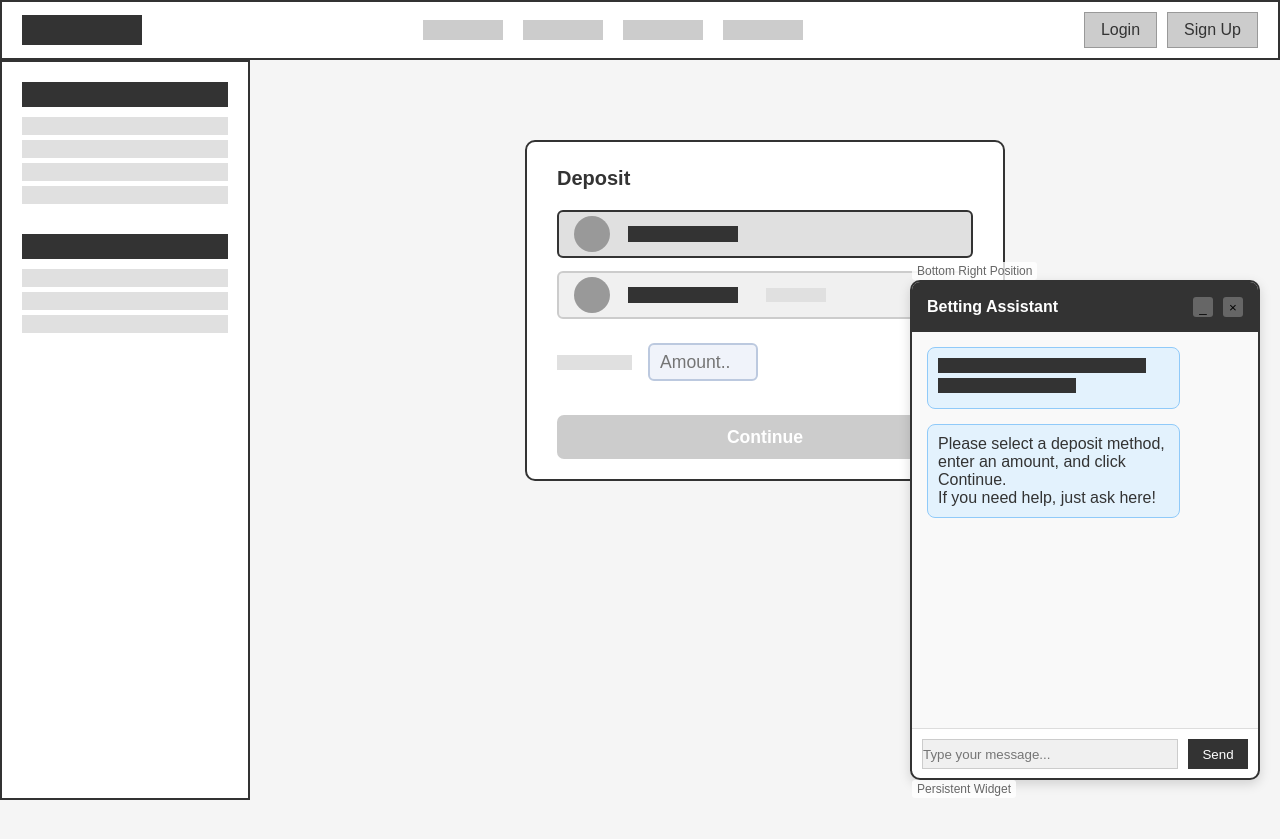
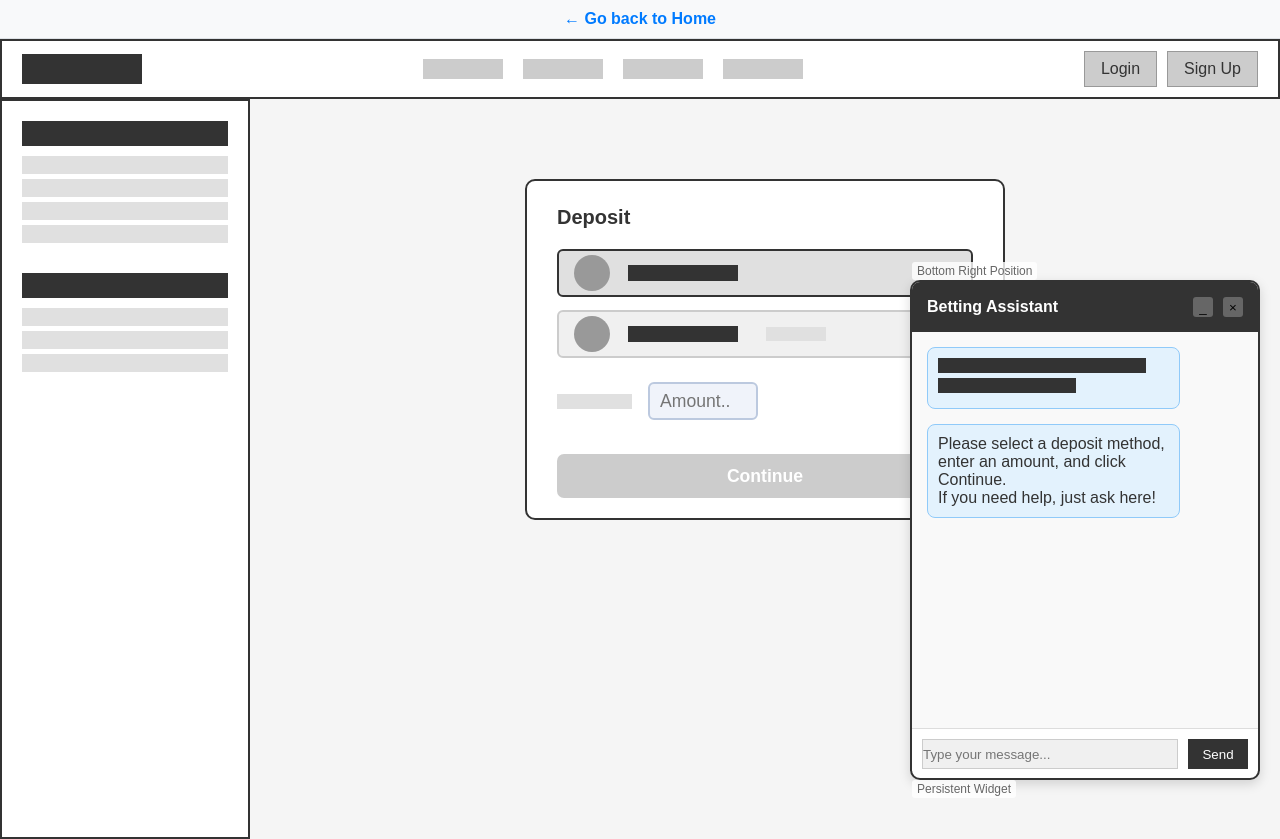
Before and after one commit to hsyntyhakis/hsyntyhakis.github.io, a plain HTML site: page betting-agent/5-deposit.html in a window 1280 px wide. Before the commit the page ends 800 px from the top, so only its background shows below. Drawn offline with Linux system fonts and the light colour scheme.

Commit message:
various updates

```diff
--- a/betting-agent/5-deposit.html
+++ b/betting-agent/5-deposit.html
@@ -68,7 +68,14 @@
         .chat-header {height: 50px; background-color: #333; color: white; display: flex; align-items: center; padding: 0 15px; justify-content: space-between; border-radius: 8px 8px 0 0;}
         .chat-title {font-weight: bold;}
         .chat-controls {display: flex; gap: 10px;}
-        .chat-button {width: 20px; height: 20px; background-color: #666; border: none; border-radius: 3px; cursor: pointer;}
+        .chat-button {
+            width: 20px;
+            height: 20px;
+            background-color: #666;
+            border: none;
+            border-radius: 3px;
+            cursor: pointer;
+        }
         .chat-messages {flex: 1; padding: 15px; overflow-y: auto; background-color: #f9f9f9;}
         .message {margin-bottom: 15px; padding: 10px; border-radius: 8px; max-width: 80%;}
         .message.agent {background-color: #e3f2fd; border: 1px solid #90caf9;}
@@ -82,10 +89,34 @@
         .annotation {position: absolute; font-size: 12px; color: #666; background: rgba(255,255,255,0.8); padding: 2px 5px; border-radius: 3px;}
         .chat-pos {top: -20px; left: 0;}
         .persistent {bottom: -20px; left: 0;}
+        /* Back ribbon */
+        .back-ribbon {
+            background-color: #f8f9fa;
+            padding: 10px 20px;
+            text-align: center;
+            border-bottom: 1px solid #dee2e6;
+            position: sticky;
+            top: 0;
+            z-index: 1000;
+        }
+        .back-ribbon a {
+            color: #007bff;
+            text-decoration: none;
+            font-weight: bold;
+        }
+        .back-ribbon a:hover {
+            text-decoration: underline;
+        }
         @media (max-width: 768px) {.sidebar {width: 200px;}}
     </style>
 </head>
 <body>
+    <!-- Back Ribbon -->
+    <div class="back-ribbon">
+        <a href="index.html">← Go back to Home</a>
+    </div>
+
+    <!-- Header -->
     <div class="header wireframe-box">
         <div class="logo"></div>
         <div class="nav-items">
```
Also changed, not shown: betting-agent/1-sportsbook.html (+24 -0 lines), betting-agent/2-preference_collection.html (+26 -0 lines), betting-agent/3-bet_recommendations.html (+26 -0 lines), betting-agent/4-bet_confirmation.html (+24 -0 lines), betting-agent/6-bet_placed_confirmation.html (+32 -1 lines), betting-agent/index.html (+2 -8 lines).
